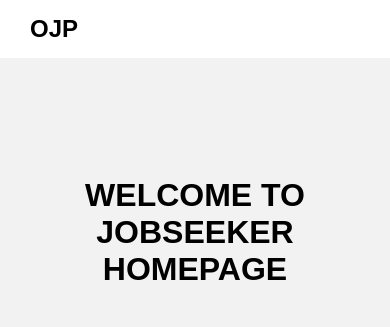
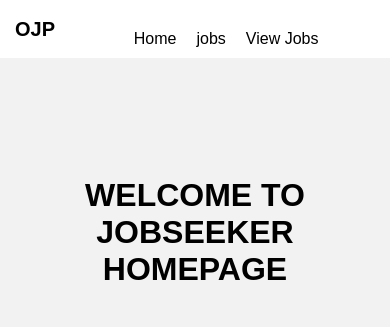
Before and after one commit to saleem2q3/OJP, a Django app: template templates/jobseekerhomepage.html in a window 390 px wide. Shown: the top 327 px of the page. Run offline with Django 3.2, Linux system fonts and the light colour scheme; the template is opened without the code that fills it, so the values that code supplies are empty.

Commit message:
final commit

```diff
--- a/templates/jobseekerhomepage.html
+++ b/templates/jobseekerhomepage.html
@@ -259,30 +259,64 @@
             display: block;
         }
         @media only screen and (max-width: 768px) {
-            .nav-links {
-                display: none; /* Hide nav links by default on small screens */
+    /* Adjustments for smaller screens */
+    .logo {
+        font-size: 20px;
     }
 
     .navbar {
-                justify-content: space-between; /* Adjust alignment of navbar items */
+        padding: 10px 15px;
     }
 
-            .logo {
-                margin-left: 10px; /* Adjust logo margin */
+    .nav-links {
+        display: flex; /* Ensure nav-links are displayed */
+        flex-direction: row; /* Display links horizontally on mobile */
+        align-items: center; /* Center align links */
+        margin-top: 20px; /* Add some top margin */
     }
+
     .nav-links li {
-                display: block; /* Display nav links vertically */
-                margin: 10px 0; /* Add margin between nav links */
+        margin-right: 20px; /* Add margin between links */
+    }
+
+    .nav-links li:last-child {
+        margin-right: 0; /* Remove margin from the last link */
     }
 
     .nav-links li a {
-                font-size: 16px; /* Adjust font size of nav links */
+        text-decoration: none;
+        color: #000;
+        transition: color 0.3s ease;
     }
 
-            .profile-dropdown {
-                display: none; /* Hide profile dropdown on small screens */
+    .nav-links li a:hover {
+        color: #999; /* Hover color */
+    }
+
+    .login-btn {
+        padding: 6px 12px;
+    }
+
+    .big-image {
+        height: 70vh;
+    }
+
+    .title {
+        font-size: 2.5em;
+    }
+
+    .description {
+        font-size: 1.2em;
+    }
+
+    .footer-basic .social>a {
+        font-size: 20px;
+        width: 35px;
+        height: 35px;
+        line-height: 35px;
     }
 }
+
     </style>
 </head>
 <body>
```
Lines whose indentation alone changed are shown as unchanged.
